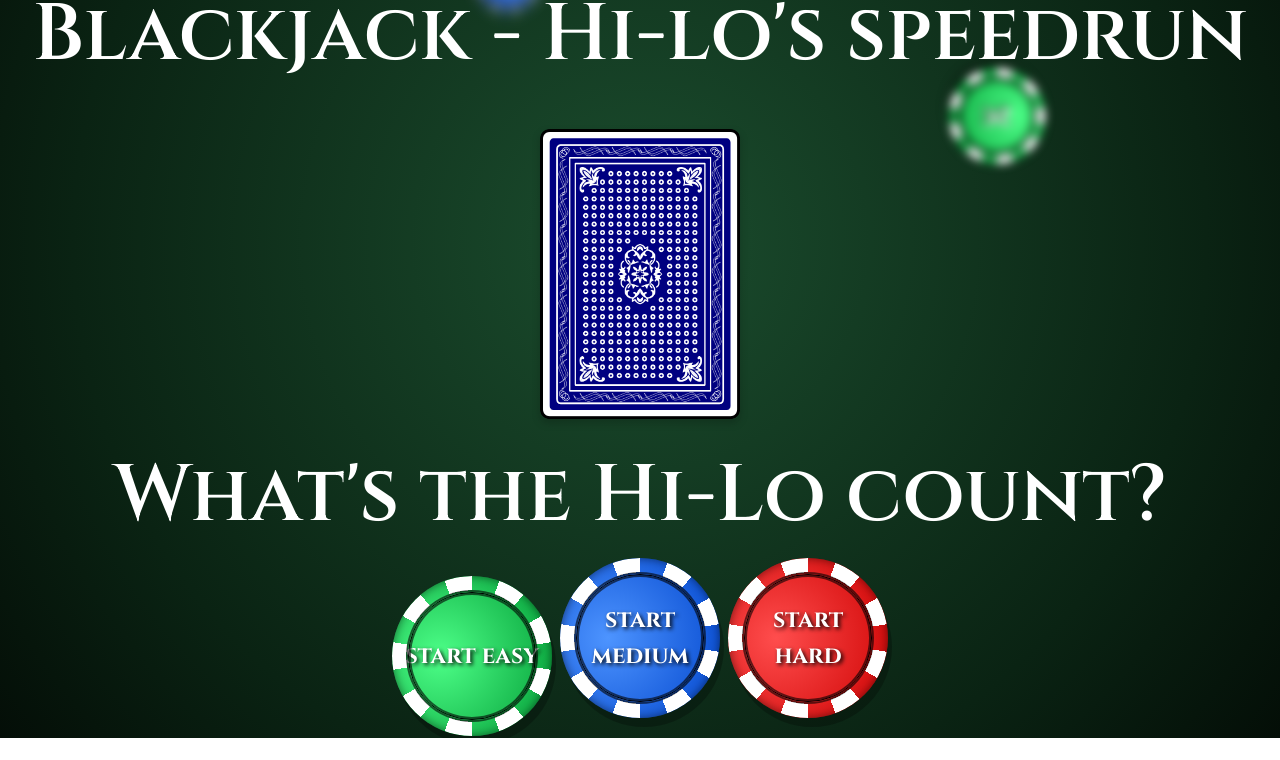
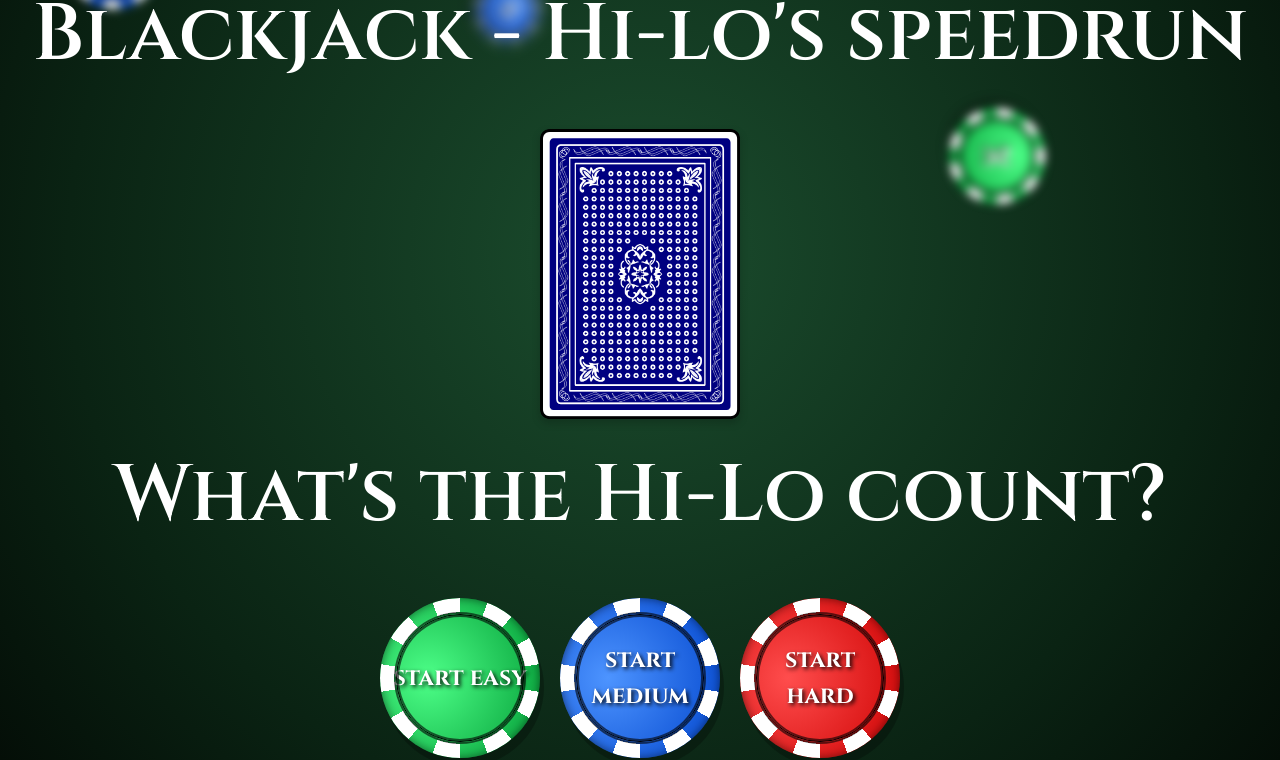
Before and after one commit to BerretMan/JackTrainer, a SvelteKit app: page /count_speedrun in a window 1280 px wide. Shown: the part 254-1014 px from the top of the page. Before the commit the page ends 992 px from the top, so only its background shows below. Built offline with nearby package versions, Linux system fonts and the light colour scheme.

Commit message:
fixe alignement bouton

```diff
--- a/package.json
+++ b/package.json
@@ -44,5 +44,8 @@
 	},
 	"allowScripts": {
 		"esbuild@0.28.1": true
+	},
+	"dependencies": {
+		"@vercel/analytics": "^2.0.1"
 	}
 }
--- a/src/lib/components/Background.svelte
+++ b/src/lib/components/Background.svelte
@@ -56,7 +56,7 @@
             transform: translateY(0) rotate(0deg);
         }
         100% {
-            transform: translateY(120dvh) rotate(360deg);
+            transform: translateY(130dvh) rotate(360deg);
         }
     }
 
--- a/src/routes/+layout.svelte
+++ b/src/routes/+layout.svelte
@@ -2,6 +2,11 @@
 	import Background from '$lib/components/Background.svelte';
     import './layout.css'
     let { children } = $props();
+
+    import { dev } from '$app/environment';
+    import { injectAnalytics } from '@vercel/analytics/sveltekit';
+
+    injectAnalytics({ mode: dev ? 'development' : 'production' });
 </script>
 
 <center>
--- a/src/routes/count_speedrun/+page.svelte
+++ b/src/routes/count_speedrun/+page.svelte
@@ -59,11 +59,13 @@
     <CardComponent card={c}></CardComponent>
 
     <h1>What's the Hi-Lo count?</h1>
+    <br>
 
-    <Button size="10em"  color='green' label='start easy' onclick={() => start(10,1000)}></Button>
-    <Button size="10em"  color='blue' label='start medium' onclick={() => start(20,500)}></Button>
-    <Button size="10em"  color='red' label='start hard' onclick={() => start(40,250)}></Button>
-
+    <div class="flex flex-row justify-center items-center gap-4 flex-wrap w-full mt-4">
+        <Button size="10em"  color='green' label='start easy' onclick={() => start(10,1000)}></Button>
+        <Button size="10em"  color='blue' label='start medium' onclick={() => start(20,500)}></Button>
+        <Button size="10em"  color='red' label='start hard' onclick={() => start(40,250)}></Button>
+    </div>
     {#if askingCount}
         <label>Quel est le count? </label>
   		<input
@@ -75,3 +77,7 @@
 		/>
     {/if}
 </center>
+
+
+<style lang="css">
+</style>
```
Also changed, not shown: 1 other file (tests, documents, lock files or other folders).
